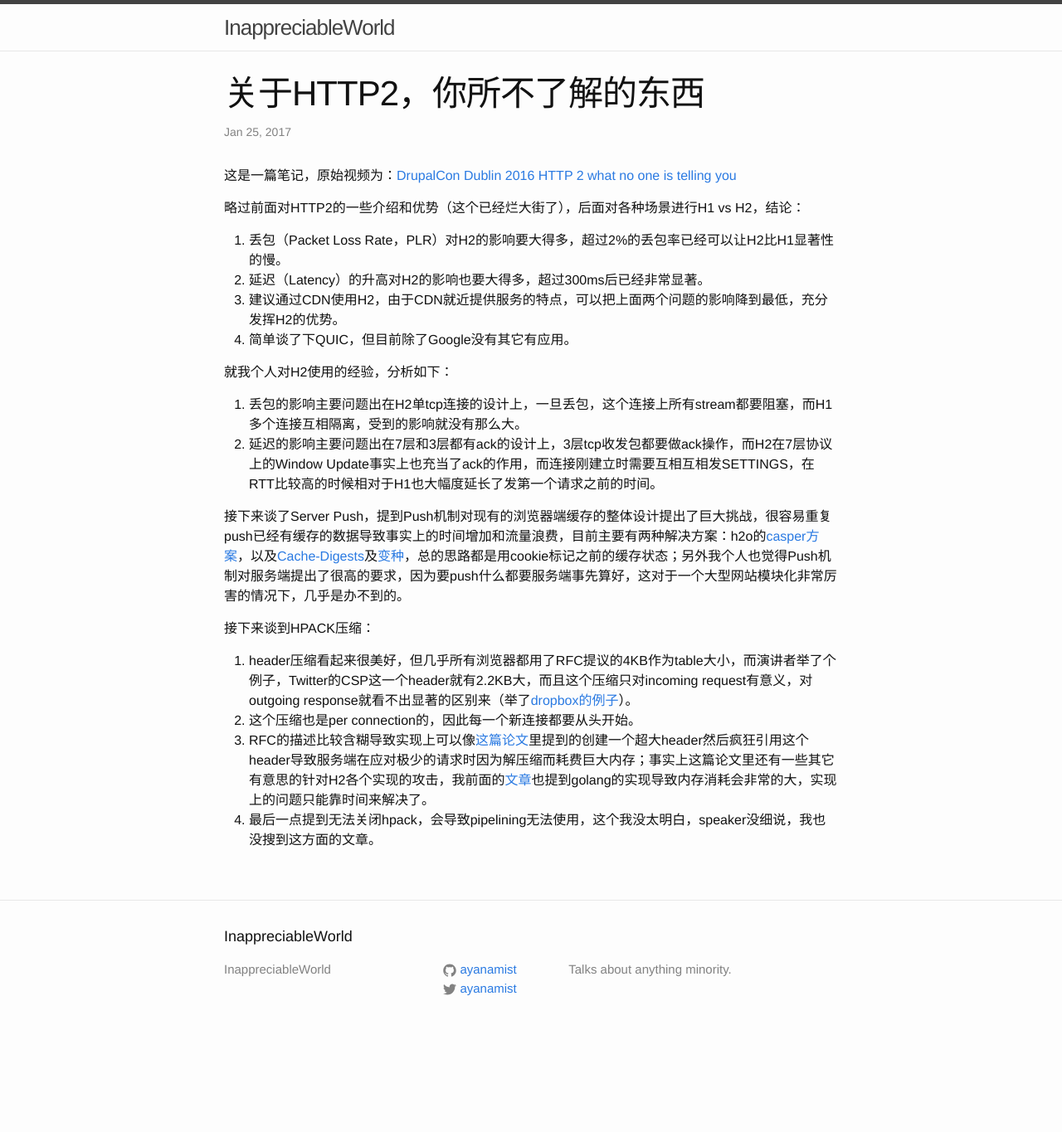
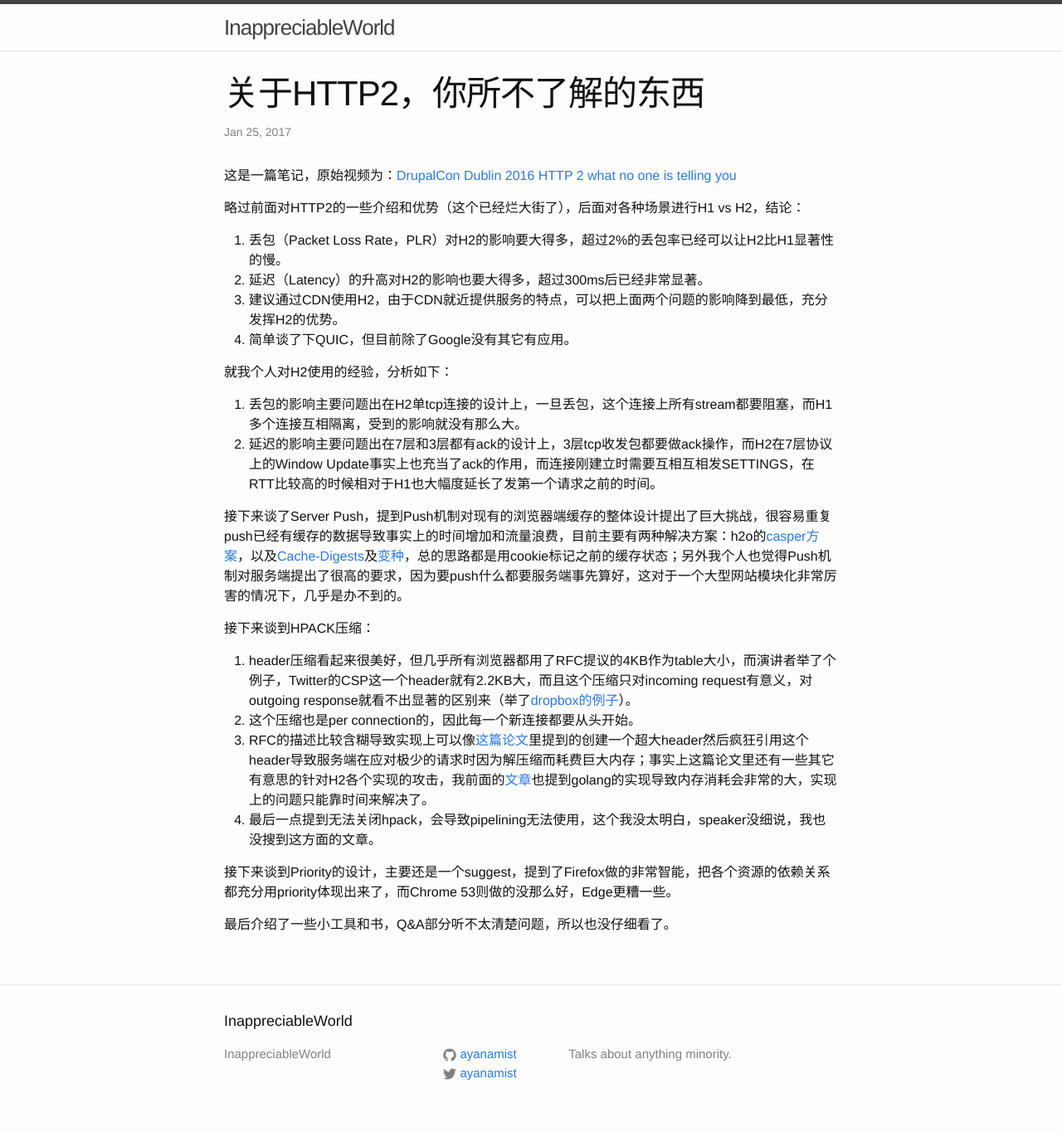
Before and after one commit to ayanamist/ayanamist.github.io, a Jekyll site: the page built from _posts/2017-01-25-http2-what-no-one-is-telling-you.md, in a window 1280 px wide. Shown: the whole page at 83% size. Built offline with Jekyll 4.4.1, drawn with Linux system fonts in a browser that asks for light colours; before the commit the page ends 1263 px from its top, so only the background shows below that.

Commit message:
Update 2017-01-25-http2-what-no-one-is-telling-you.md

```diff
--- a/_posts/2017-01-25-http2-what-no-one-is-telling-you.md
+++ b/_posts/2017-01-25-http2-what-no-one-is-telling-you.md
@@ -22,3 +22,7 @@ title: 关于HTTP2，你所不了解的东西
 2. 这个压缩也是per connection的，因此每一个新连接都要从头开始。
 3. RFC的描述比较含糊导致实现上可以像[这篇论文](https://www.imperva.com/docs/Imperva_HII_HTTP2.pdf)里提到的创建一个超大header然后疯狂引用这个header导致服务端在应对极少的请求时因为解压缩而耗费巨大内存；事实上这篇论文里还有一些其它有意思的针对H2各个实现的攻击，我前面的[文章](/2017/01/07/golang-h2-memory.html)也提到golang的实现导致内存消耗会非常的大，实现上的问题只能靠时间来解决了。
 4. 最后一点提到无法关闭hpack，会导致pipelining无法使用，这个我没太明白，speaker没细说，我也没搜到这方面的文章。
+
+接下来谈到Priority的设计，主要还是一个suggest，提到了Firefox做的非常智能，把各个资源的依赖关系都充分用priority体现出来了，而Chrome 53则做的没那么好，Edge更糟一些。
+
+最后介绍了一些小工具和书，Q&A部分听不太清楚问题，所以也没仔细看了。
```
